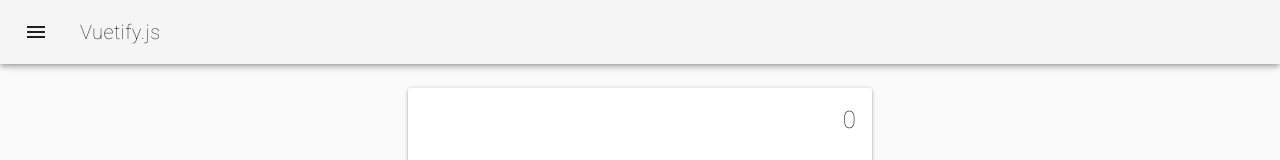
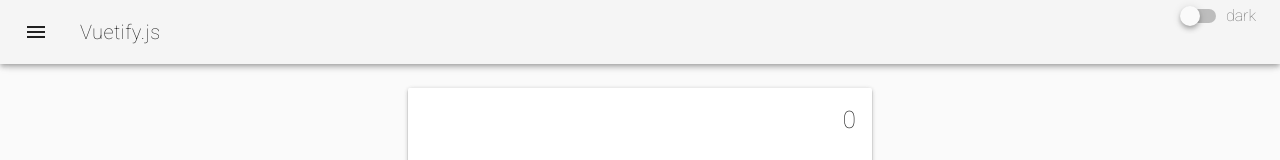
Before and after one commit to shadskii/vue-calculator, a Vue app: page / in a window 1280 px wide. Shown: the top 160 px of the page. Built offline with nearby package versions, Linux system fonts and the light colour scheme.

Commit message:
Dark mode switch

```diff
--- a/src/App.vue
+++ b/src/App.vue
@@ -1,5 +1,5 @@
 <template>
-  <v-app>
+  <v-app :dark="dark">
     <v-navigation-drawer
       persistent
       :mini-variant="miniVariant"
@@ -30,7 +30,13 @@
     >
       <v-toolbar-side-icon @click.stop="drawer = !drawer"></v-toolbar-side-icon>
       <v-toolbar-title v-text="title"></v-toolbar-title>
-
+      <v-spacer></v-spacer>
+      <v-toolbar-items class="hidden-sm-and-down">
+        <v-switch
+          :label="dark ? 'light':'dark'"
+          v-model="dark"
+        ></v-switch>
+      </v-toolbar-items>
     </v-toolbar>
     <v-content>
       <main-layout/>
@@ -54,6 +60,7 @@ export default {
       clipped: false,
       drawer: false,
       fixed: false,
+      dark: false,
       items: [
         {
           icon: "bubble_chart",
```
